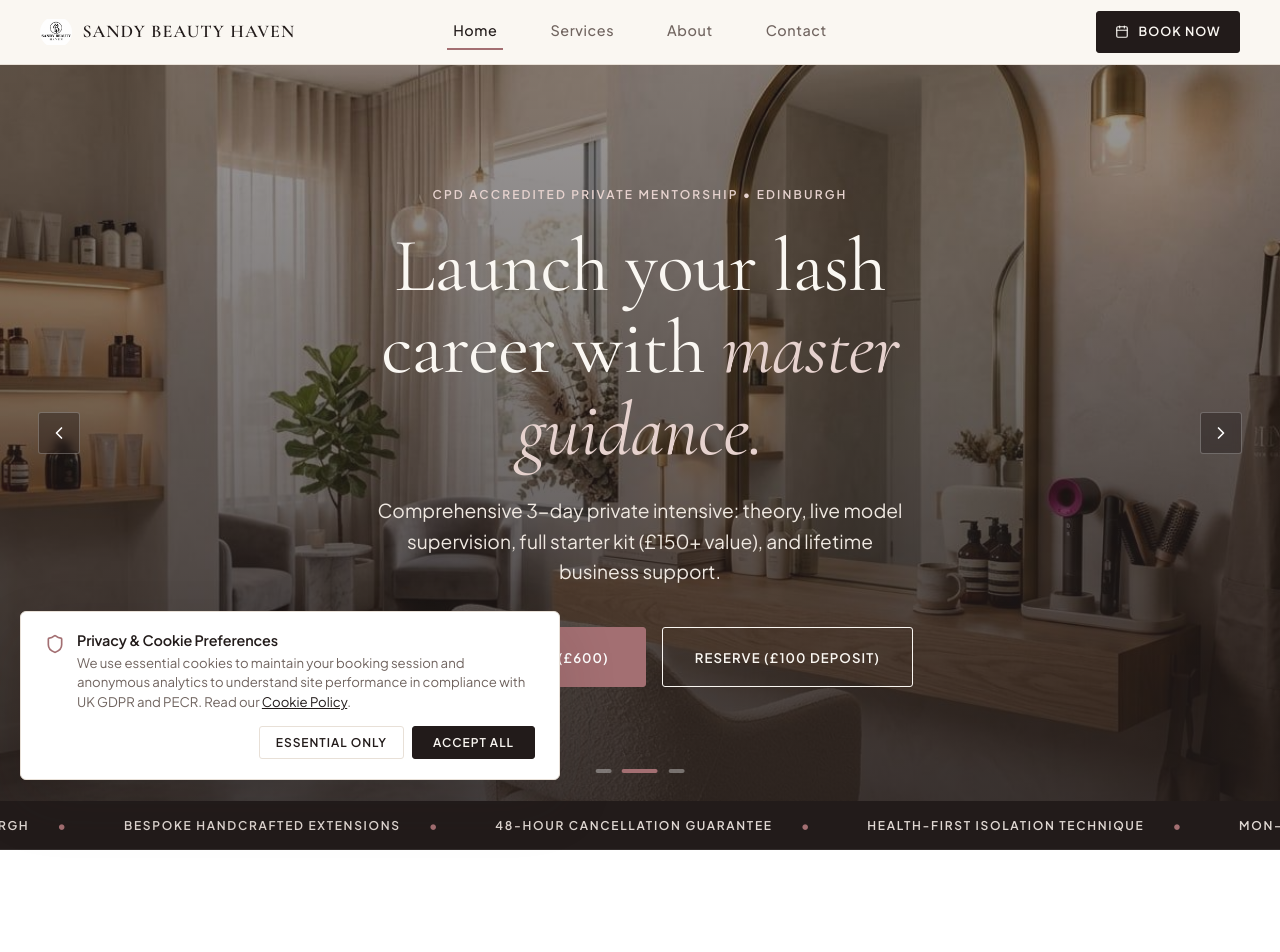
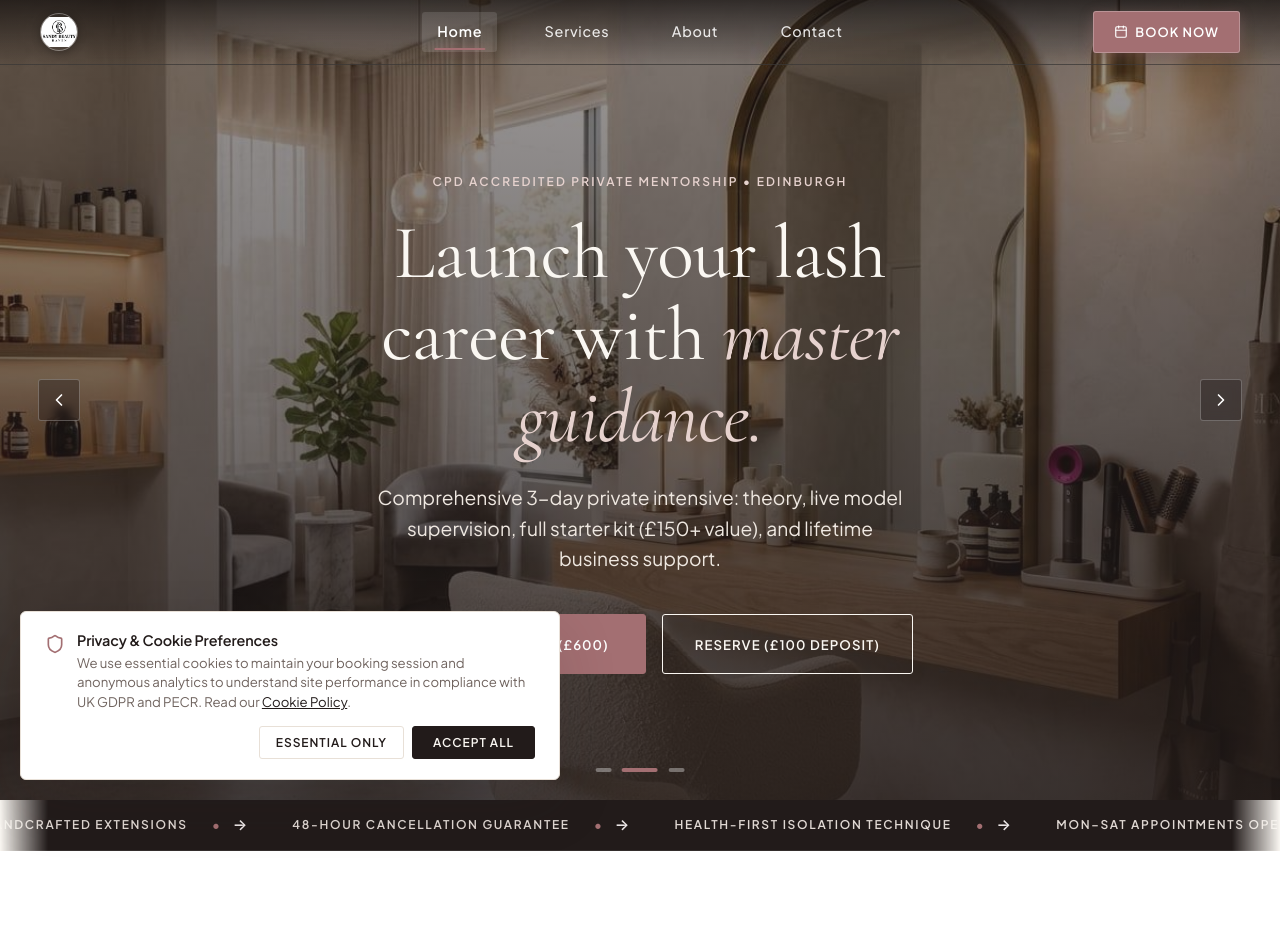
Before and after one commit to Temy-topsy/sandybeautyhaven, a React (Vite) app: page / in a window 1280 px wide. Shown: the top 952 px of the page. Built offline with nearby package versions, Linux system fonts and the light colour scheme.

Commit message:
feat: overlay transparent navbar on hero with strong hover, logo-only branding, and cute sideways ticker motion

```diff
--- a/src/App.tsx
+++ b/src/App.tsx
@@ -56,16 +56,14 @@ const NotFoundPage = () => (
   </div>
 );
 
-function App() {
+const MainLayout: React.FC = () => {
+  const { pathname } = useLocation();
+  const isHome = pathname === '/';
+
   return (
-    <BrowserRouter>
-      <ToastProvider>
-        <BookingProvider>
-          <ScrollToTop />
-          <Toast />
     <div style={{ display: 'flex', flexDirection: 'column', minHeight: '100vh' }}>
       <Navbar />
-            <main style={{ flex: 1 }}>
+      <main style={{ flex: 1, paddingTop: isHome ? 0 : 'var(--header-height)' }}>
         <Routes>
           <Route path="/" element={<HomePage />} />
           <Route path="/services" element={<ServicesPage />} />
@@ -99,6 +97,17 @@ function App() {
       <Footer />
       <CookieBanner />
     </div>
+  );
+};
+
+function App() {
+  return (
+    <BrowserRouter>
+      <ToastProvider>
+        <BookingProvider>
+          <ScrollToTop />
+          <Toast />
+          <MainLayout />
         </BookingProvider>
       </ToastProvider>
     </BrowserRouter>
--- a/src/components/layout/Navbar.tsx
+++ b/src/components/layout/Navbar.tsx
@@ -27,6 +27,9 @@ export const Navbar: React.FC = () => {
     { name: 'Contact', path: '/contact' }
   ];
 
+  const isHome = location.pathname === '/';
+  const isTransparent = isHome && !isScrolled;
+
   const isActive = (path: string) => {
     if (path === '/') return location.pathname === '/';
     return location.pathname.startsWith(path);
@@ -34,16 +37,15 @@ export const Navbar: React.FC = () => {
 
   return (
     <>
-      {/* Main Navigation Bar */}
+      {/* Main Navigation Bar (Overlays Hero on Home, Frosted Solid on Scroll/Other Pages) */}
       <header
+        className={`main-navbar ${isTransparent ? 'navbar-transparent' : 'navbar-solid'}`}
         style={{
-          position: 'sticky',
+          position: 'fixed',
           top: 0,
-          zIndex: 90,
-          backgroundColor: isScrolled ? 'rgba(250, 247, 242, 0.97)' : 'var(--color-ivory)',
-          backdropFilter: isScrolled ? 'blur(8px)' : 'none',
-          borderBottom: '1px solid var(--color-border)',
-          transition: 'all var(--transition-fast)'
+          left: 0,
+          right: 0,
+          zIndex: 100
         }}
       >
         <div
@@ -59,84 +61,70 @@ export const Navbar: React.FC = () => {
             alignItems: 'center'
           }}
         >
-          {/* Brand Logo & Wordmark (Shifted Left & Compact) */}
+          {/* Brand Logo Only (Clean Quiet-Luxury Monogram) */}
           <div style={{ display: 'flex', alignItems: 'center', justifySelf: 'start' }}>
             <Link
               to="/"
-              style={{
-                display: 'flex',
-                alignItems: 'center',
-                gap: '0.65rem',
-                textDecoration: 'none'
-              }}
+              className="navbar-brand-logo"
+              aria-label="Sandy Beauty Haven Home"
             >
               <img
                 src="/sandy logo.png"
                 alt="Sandy Beauty Haven Logo"
                 style={{
-                  width: '32px',
-                  height: '32px',
+                  width: '38px',
+                  height: '38px',
                   objectFit: 'contain',
-                  borderRadius: '50%'
+                  borderRadius: '50%',
+                  border: isTransparent
+                    ? '1.5px solid rgba(255, 255, 255, 0.35)'
+                    : '1.5px solid var(--color-border)',
+                  boxShadow: isTransparent
+                    ? '0 2px 8px rgba(0, 0, 0, 0.3)'
+                    : '0 2px 6px rgba(34, 27, 26, 0.08)',
+                  transition: 'all 0.25s ease'
                 }}
               />
-              <span
-                className="brand-wordmark"
-                style={{
-                  fontFamily: 'var(--font-serif)',
-                  fontSize: 'clamp(0.95rem, 1.4vw, 1.15rem)',
-                  fontWeight: 600,
-                  letterSpacing: '0.06em',
-                  textTransform: 'uppercase',
-                  color: 'var(--color-espresso)',
-                  whiteSpace: 'nowrap'
-                }}
-              >
-                Sandy Beauty Haven
-              </span>
             </Link>
           </div>
 
-          {/* Desktop Navigation Links (Mathematically Centered with Generous Pacing) */}
+          {/* Desktop Navigation Links (Centered with Very Strong Tactile Hover) */}
           <nav
             style={{
               display: 'none',
               alignItems: 'center',
               justifyContent: 'center',
               justifySelf: 'center',
-              gap: 'clamp(2rem, 3.2vw, 3.5rem)'
+              gap: 'clamp(1rem, 2.5vw, 2.5rem)'
             }}
             className="desktop-nav"
           >
-            {navLinks.map((link) => (
+            {navLinks.map((link) => {
+              const active = isActive(link.path);
+              return (
                 <Link
                   key={link.path}
                   to={link.path}
-                style={{
-                  fontSize: '0.9rem',
-                  fontWeight: 500,
-                  letterSpacing: '0.04em',
-                  color: isActive(link.path) ? 'var(--color-espresso)' : 'var(--color-taupe)',
-                  borderBottom: isActive(link.path) ? '2px solid var(--color-rose)' : '2px solid transparent',
-                  padding: '4px 6px',
-                  transition: 'all var(--transition-fast)',
-                  whiteSpace: 'nowrap'
-                }}
+                  className={`nav-link-item ${active ? 'active' : ''}`}
                 >
                   {link.name}
                 </Link>
-            ))}
+              );
+            })}
           </nav>
 
           {/* Right Action: Primary Booking CTA */}
           <div style={{ display: 'flex', alignItems: 'center', gap: '0.65rem', justifySelf: 'end' }}>
             <Link
               to="/schedule"
-              className="btn btn-primary"
+              className={`btn ${isTransparent ? 'btn-navbar-hero' : 'btn-primary'} navbar-cta-btn`}
               style={{
-                padding: '0.55rem 1.15rem',
-                fontSize: '0.785rem',
-                display: 'inline-flex'
+                padding: '0.55rem 1.25rem',
+                fontSize: '0.8rem',
+                display: 'inline-flex',
+                alignItems: 'center',
+                gap: '0.45rem',
+                borderRadius: 'var(--radius-sm)'
               }}
             >
               <Calendar size={14} />
@@ -153,12 +141,14 @@ export const Navbar: React.FC = () => {
                 display: 'flex',
                 alignItems: 'center',
                 justifyContent: 'center',
-                background: 'transparent',
-                border: '1px solid var(--color-border)',
+                background: isTransparent ? 'rgba(0, 0, 0, 0.3)' : 'transparent',
+                border: isTransparent ? '1px solid rgba(255, 255, 255, 0.3)' : '1px solid var(--color-border)',
                 borderRadius: 'var(--radius-sm)',
                 padding: '0.45rem',
                 cursor: 'pointer',
-                color: 'var(--color-espresso)'
+                color: isTransparent ? '#FFFFFF' : 'var(--color-espresso)',
+                backdropFilter: isTransparent ? 'blur(6px)' : 'none',
+                transition: 'all 0.25s ease'
               }}
               className="mobile-menu-btn"
             >
@@ -178,7 +168,7 @@ export const Navbar: React.FC = () => {
             right: 0,
             bottom: 0,
             backgroundColor: 'rgba(36, 29, 28, 0.4)',
-            zIndex: 99,
+            zIndex: 101,
             display: 'flex',
             justifyContent: 'flex-end'
           }}
@@ -202,12 +192,9 @@ export const Navbar: React.FC = () => {
               <div style={{ display: 'flex', alignItems: 'center', gap: '0.5rem' }}>
                 <img
                   src="/sandy logo.png"
-                  alt="Logo"
-                  style={{ width: '32px', height: '32px', borderRadius: '50%' }}
+                  alt="Sandy Beauty Haven Logo"
+                  style={{ width: '38px', height: '38px', borderRadius: '50%' }}
                 />
-                <span style={{ fontFamily: 'var(--font-serif)', fontWeight: 600, fontSize: '1.1rem' }}>
-                  SANDY BEAUTY HAVEN
-                </span>
               </div>
               <button
                 type="button"
@@ -274,9 +261,6 @@ export const Navbar: React.FC = () => {
       {/* Global Responsive CSS rule */}
       <style>{`
         @media (max-width: 899px) {
-          .brand-wordmark {
-            display: none !important;
-          }
           .navbar-container {
             display: flex !important;
             justify-content: space-between !important;
@@ -289,9 +273,6 @@ export const Navbar: React.FC = () => {
           .mobile-menu-btn {
             display: none !important;
           }
-          .desktop-info {
-            display: inline-flex !important;
-          }
         }
       `}</style>
     </>
--- a/src/index.css
+++ b/src/index.css
@@ -470,7 +470,7 @@ button:focus-visible, a:focus-visible, input:focus-visible, select:focus-visible
   box-shadow: var(--shadow-card);
 }
 
-/* Infinite Luxury Ticker Marquee */
+/* Infinite Luxury Ticker Marquee with Cute Sideways Motion */
 @keyframes marqueeScroll {
   0% {
     transform: translateX(0%);
@@ -480,21 +480,206 @@ button:focus-visible, a:focus-visible, input:focus-visible, select:focus-visible
   }
 }
 
+@keyframes cuteNudgeRight {
+  0%, 100% {
+    transform: translateX(0);
+    opacity: 0.65;
+  }
+  50% {
+    transform: translateX(5px);
+    opacity: 1;
+    color: #FFFFFF;
+  }
+}
+
 .marquee-container {
   overflow: hidden;
   white-space: nowrap;
   display: flex;
   user-select: none;
+  position: relative;
+  mask-image: linear-gradient(to right, transparent 0%, black 48px, black calc(100% - 48px), transparent 100%);
+  -webkit-mask-image: linear-gradient(to right, transparent 0%, black 48px, black calc(100% - 48px), transparent 100%);
 }
 
 .marquee-track {
   display: flex;
   width: max-content;
-  animation: marqueeScroll 32s linear infinite;
+  animation: marqueeScroll 24s linear infinite;
+  align-items: center;
 }
 
 .marquee-track:hover {
   animation-play-state: paused;
+}
+
+.cute-side-motion {
+  display: inline-flex;
+  align-items: center;
+  gap: 0.4rem;
+}
+
+.cute-side-motion .cute-dot {
+  color: var(--color-rose);
+  font-size: 0.85rem;
+  line-height: 1;
+}
+
+.cute-side-motion .cute-arrow {
+  display: inline-block;
+  color: var(--color-rose);
+  font-size: 0.95rem;
+  line-height: 1;
+  font-family: system-ui, -apple-system, sans-serif;
+  animation: cuteNudgeRight 1.5s ease-in-out infinite;
+}
+
+/* Hero Carousel Sideways Motion */
+@keyframes heroSlideInRight {
+  0% {
+    opacity: 0;
+    transform: translateX(40px);
+  }
+  100% {
+    opacity: 1;
+    transform: translateX(0);
+  }
+}
+
+/* Navbar Overlay & Strong Hover System */
+.main-navbar {
+  position: fixed;
+  top: 0;
+  left: 0;
+  right: 0;
+  width: 100%;
+  z-index: 100;
+  transition: background-color 0.3s ease, border-color 0.3s ease, box-shadow 0.3s ease;
+}
+
+.navbar-transparent {
+  background: linear-gradient(180deg, rgba(20, 16, 15, 0.72) 0%, rgba(20, 16, 15, 0.25) 65%, transparent 100%);
+  border-bottom: 1px solid rgba(255, 255, 255, 0.12);
+  backdrop-filter: none;
+  -webkit-backdrop-filter: none;
+}
+
+.navbar-solid {
+  background-color: rgba(250, 247, 242, 0.96);
+  backdrop-filter: blur(12px);
+  -webkit-backdrop-filter: blur(12px);
+  border-bottom: 1px solid var(--color-border);
+  box-shadow: 0 4px 20px rgba(34, 27, 26, 0.04);
+}
+
+/* Desktop Nav Links - Very Strong Hover */
+.nav-link-item {
+  position: relative;
+  display: inline-flex;
+  align-items: center;
+  font-size: 0.9rem;
+  font-weight: 500;
+  letter-spacing: 0.05em;
+  padding: 0.45rem 0.95rem;
+  border-radius: var(--radius-sm);
+  text-decoration: none;
+  white-space: nowrap;
+  transition: all 0.25s cubic-bezier(0.16, 1, 0.3, 1);
+}
+
+.nav-link-item::after {
+  content: '';
+  position: absolute;
+  bottom: 2px;
+  left: 50%;
+  width: 0%;
+  height: 2px;
+  background-color: var(--color-rose);
+  transition: all 0.25s cubic-bezier(0.16, 1, 0.3, 1);
+  transform: translateX(-50%);
+  border-radius: 1px;
+}
+
+/* Transparent Navbar Hover */
+.navbar-transparent .nav-link-item {
+  color: rgba(255, 255, 255, 0.88);
+}
+
+.navbar-transparent .nav-link-item:hover {
+  color: #FFFFFF !important;
+  background-color: rgba(255, 255, 255, 0.18);
+  backdrop-filter: blur(8px);
+  -webkit-backdrop-filter: blur(8px);
+  transform: translateY(-2px);
+  box-shadow: 0 4px 14px rgba(0, 0, 0, 0.25);
+}
+
+.navbar-transparent .nav-link-item.active {
+  color: #FFFFFF !important;
+  background-color: rgba(255, 255, 255, 0.12);
+  font-weight: 600;
+}
+
+.navbar-transparent .nav-link-item:hover::after,
+.navbar-transparent .nav-link-item.active::after {
+  width: calc(100% - 1.5rem);
+  box-shadow: 0 0 8px rgba(163, 111, 114, 0.7);
+}
+
+/* Solid Navbar Hover */
+.navbar-solid .nav-link-item {
+  color: var(--color-taupe);
+}
+
+.navbar-solid .nav-link-item:hover {
+  color: var(--color-espresso) !important;
+  background-color: rgba(163, 111, 114, 0.1);
+  transform: translateY(-2px);
+  box-shadow: 0 2px 10px rgba(34, 27, 26, 0.07);
+}
+
+.navbar-solid .nav-link-item.active {
+  color: var(--color-espresso) !important;
+  background-color: rgba(163, 111, 114, 0.08);
+  font-weight: 600;
+}
+
+.navbar-solid .nav-link-item:hover::after,
+.navbar-solid .nav-link-item.active::after {
+  width: calc(100% - 1.5rem);
+}
+
+/* Brand Logo Strong Hover */
+.navbar-brand-logo {
+  display: flex;
+  align-items: center;
+  text-decoration: none;
+  transition: transform 0.25s cubic-bezier(0.16, 1, 0.3, 1);
+}
+
+.navbar-brand-logo:hover {
+  transform: scale(1.08) translateY(-1px);
+}
+
+/* CTA Strong Hover */
+.navbar-cta-btn {
+  transition: all 0.25s cubic-bezier(0.16, 1, 0.3, 1) !important;
+}
+
+.navbar-cta-btn:hover {
+  transform: translateY(-2px) scale(1.02) !important;
+  box-shadow: 0 6px 20px rgba(163, 111, 114, 0.45) !important;
+}
+
+.btn-navbar-hero {
+  background-color: var(--color-rose);
+  color: #FFFFFF !important;
+  border: 1px solid rgba(255, 255, 255, 0.25);
+  box-shadow: 0 4px 14px rgba(163, 111, 114, 0.35);
+}
+
+.btn-navbar-hero:hover {
+  background-color: #8E5A5D !important;
 }
 
 /* Reduced Motion */
--- a/src/pages/HomePage.tsx
+++ b/src/pages/HomePage.tsx
@@ -101,7 +101,7 @@ export const HomePage: React.FC = () => {
 
   return (
     <div>
-      {/* 1. CINEMATIC AUTO-MOVING HERO */}
+      {/* 1. CINEMATIC AUTO-MOVING HERO (FULL-BLEED UNDER FLOATING NAVBAR) */}
       <section
         onMouseEnter={() => setIsPaused(true)}
         onMouseLeave={() => setIsPaused(false)}
@@ -109,7 +109,7 @@ export const HomePage: React.FC = () => {
         onTouchEnd={() => setIsPaused(false)}
         style={{
           position: 'relative',
-          minHeight: 'calc(100svh - var(--header-height))',
+          minHeight: '100svh',
           display: 'flex',
           alignItems: 'center',
           justifyContent: 'center',
@@ -118,11 +118,20 @@ export const HomePage: React.FC = () => {
           backgroundSize: 'cover',
           backgroundPosition: 'center',
           textAlign: 'center',
-          padding: 'clamp(2.5rem, 5vw, 4rem) 1.5rem',
+          padding: 'calc(var(--header-height) + 2.5rem) 1.5rem 4rem 1.5rem',
           transition: 'background-image 0.85s cubic-bezier(0.16, 1, 0.3, 1)'
         }}
       >
-        <div style={{ maxWidth: '680px', margin: '0 auto', position: 'relative', zIndex: 2 }}>
+        <div
+          key={`hero-slide-${currentSlide}`}
+          style={{
+            maxWidth: '680px',
+            margin: '0 auto',
+            position: 'relative',
+            zIndex: 2,
+            animation: 'heroSlideInRight 0.6s cubic-bezier(0.16, 1, 0.3, 1)'
+          }}
+        >
           <span
             style={{
               fontSize: '0.75rem',
@@ -295,13 +304,13 @@ export const HomePage: React.FC = () => {
         </div>
       </section>
 
-      {/* 2. INFINITE LUXURY AUTO-TICKER (CLEAN REFINED TYPOGRAPHY) */}
+      {/* 2. INFINITE LUXURY AUTO-TICKER (CLEAN REFINED TYPOGRAPHY WITH CUTE SIDEWAYS MOTION) */}
       <div
         className="marquee-container"
         style={{
           backgroundColor: 'var(--color-espresso)',
           color: 'var(--color-ivory)',
-          padding: '0.85rem 0',
+          padding: '0.9rem 0',
           borderBottom: '1px solid rgba(255, 255, 255, 0.08)'
         }}
       >
@@ -312,8 +321,8 @@ export const HomePage: React.FC = () => {
               style={{
                 display: 'inline-flex',
                 alignItems: 'center',
-                gap: '1.75rem',
-                padding: '0 1.75rem',
+                gap: '1.5rem',
+                padding: '0 1.5rem',
                 fontSize: '0.75rem',
                 letterSpacing: '0.14em',
                 textTransform: 'uppercase',
@@ -322,7 +331,10 @@ export const HomePage: React.FC = () => {
               }}
             >
               <span>{item}</span>
-              <span style={{ color: 'var(--color-rose)', fontSize: '0.9rem', lineHeight: 1 }}>•</span>
+              <span className="cute-side-motion">
+                <span className="cute-dot">•</span>
+                <span className="cute-arrow">→</span>
+              </span>
             </div>
           ))}
         </div>
```
Lines whose indentation alone changed are shown as unchanged.
